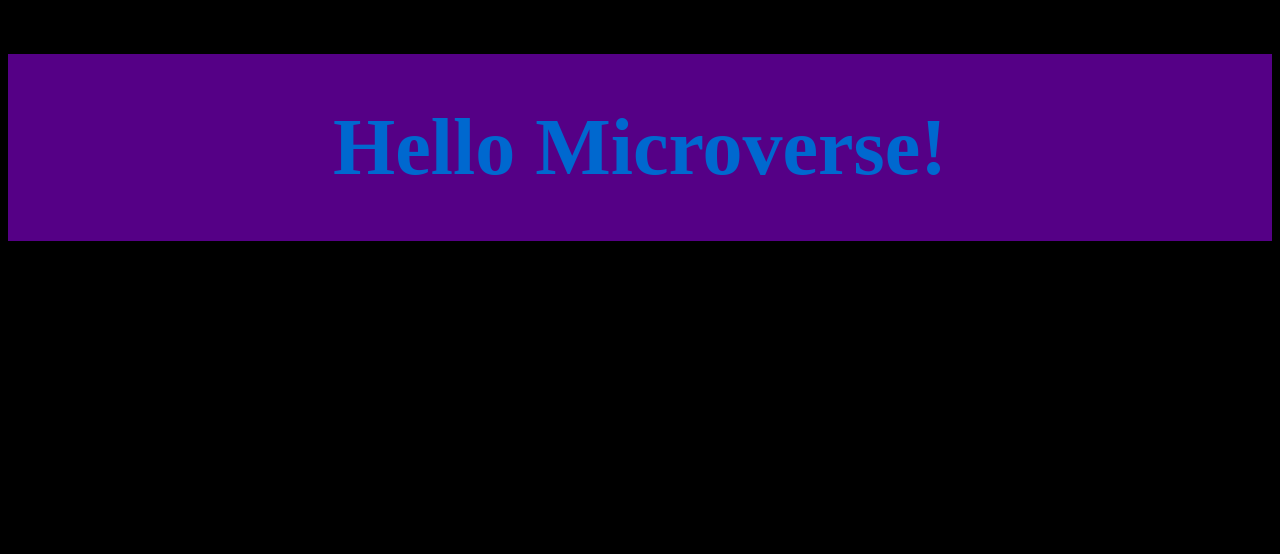
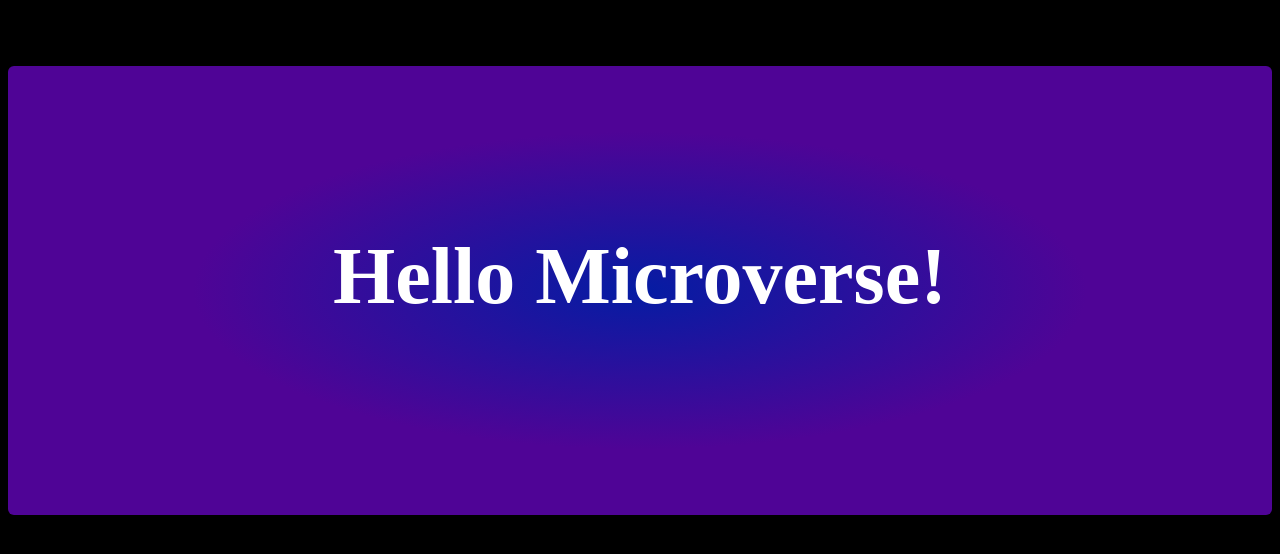
Before and after one commit to victormc13/Hello-Microverse, a plain HTML site: page index.html in a window 1280 px wide. Drawn offline with Linux system fonts and the light colour scheme.

Commit message:
Add visual design improvement

```diff
--- a/index.html
+++ b/index.html
@@ -1,5 +1,6 @@
 <!DOCTYPE html>
 <html lang="en">
+
 <head>
 	<meta charset="UTF-8">
 	<meta http-equiv="X-UA-Compatible" content="IE=edge">
@@ -7,7 +8,11 @@
 	<title>Hello Microverse Project</title>
 	<link rel="stylesheet" href="style.css">
 </head>
+
 <body>
+	<section>
 		<h1 class="header">Hello Microverse!</h1>
+	</section>
 </body>
+
 </html>
--- a/style.css
+++ b/style.css
@@ -3,9 +3,13 @@ body {
 }
 
 .header {
-  background-color: rgb(85, 0, 134);
-  color: rgb(0, 104, 207);
+  color: #ffffff;
   text-align: center;
   font-size: 5rem;
-  padding: 3rem;
+  padding: 13%;
+
+  /* background header */
+  background: radial-gradient(#051ca3, #4f0496, #4f0496);
+  border-radius: 6px;
+  height: 120px;
 }
```
Lines whose indentation alone changed are shown as unchanged.
